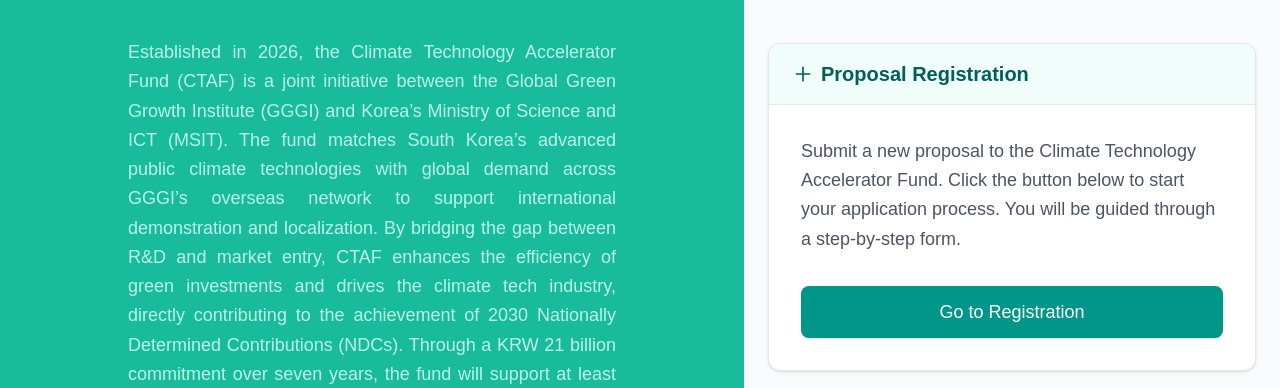
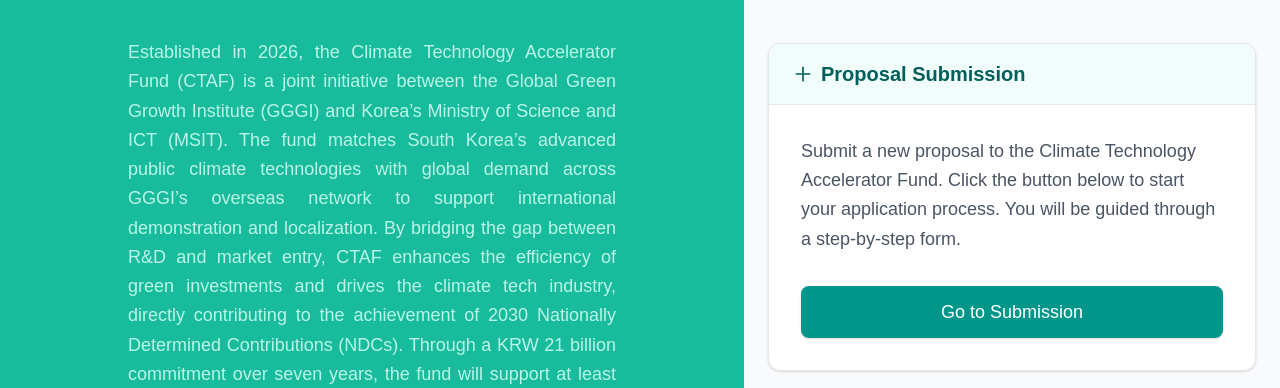
Before and after one commit to LzLLC2022/CPMS, a Next.js app: page / in a window 1280 px wide. Shown: the part 195-583 px from the top of the page. Built offline with nearby package versions, Linux system fonts and the light colour scheme.

Commit message:
fix: change Proposal Registration to Proposal Submission everywhere

```diff
--- a/src/app/page.tsx
+++ b/src/app/page.tsx
@@ -87,7 +87,7 @@
               <svg className="w-5 h-5 mr-2" fill="none" stroke="currentColor" viewBox="0 0 24 24" xmlns="http://www.w3.org/2000/svg">
                 <path strokeLinecap="round" strokeLinejoin="round" strokeWidth="2" d="M12 4v16m8-8H4"></path>
               </svg>
-              Proposal Registration
+              Proposal Submission
             </h2>
           </div>
           <div className="p-8 flex flex-col flex-1">
@@ -98,7 +98,7 @@
               onClick={handleRegistrationClick}
               className="w-full bg-teal-600 hover:bg-teal-700 text-white font-medium py-3 px-4 rounded-lg transition-colors shadow-sm text-lg"
             >
-              Go to Registration
+              Go to Submission
             </button>
           </div>
         </div>
--- a/src/app/proposal/layout.tsx
+++ b/src/app/proposal/layout.tsx
@@ -12,7 +12,7 @@
 
   const tabs = [
     { name: "Main", href: "/proposal" },
-    { name: "Registration", href: "/proposal/registration" },
+    { name: "Submission", href: "/proposal/registration" },
     { name: "Status", href: "/proposal/status" },
   ];
 
--- a/src/app/proposal/page.tsx
+++ b/src/app/proposal/page.tsx
@@ -39,7 +39,7 @@
             <svg className="w-5 h-5 mr-2" fill="none" stroke="currentColor" viewBox="0 0 24 24" xmlns="http://www.w3.org/2000/svg">
               <path strokeLinecap="round" strokeLinejoin="round" strokeWidth="2" d="M12 4v16m8-8H4"></path>
             </svg>
-            Proposal Registration
+            Proposal Submission
           </h2>
         </div>
         <div className="p-6 flex flex-col flex-1">
@@ -50,7 +50,7 @@
             onClick={handleRegistrationClick}
             className="w-full bg-teal-600 hover:bg-teal-700 text-white font-medium py-3 px-4 rounded-lg transition-colors shadow-sm"
           >
-            Go to Registration
+            Go to Submission
           </button>
         </div>
       </div>
```
